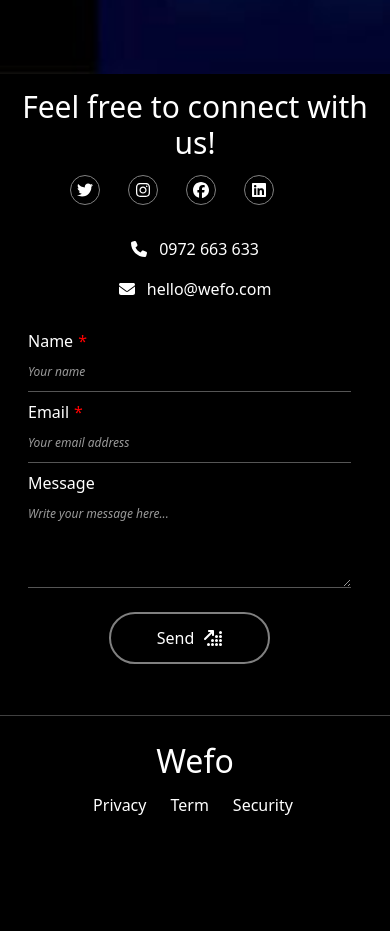
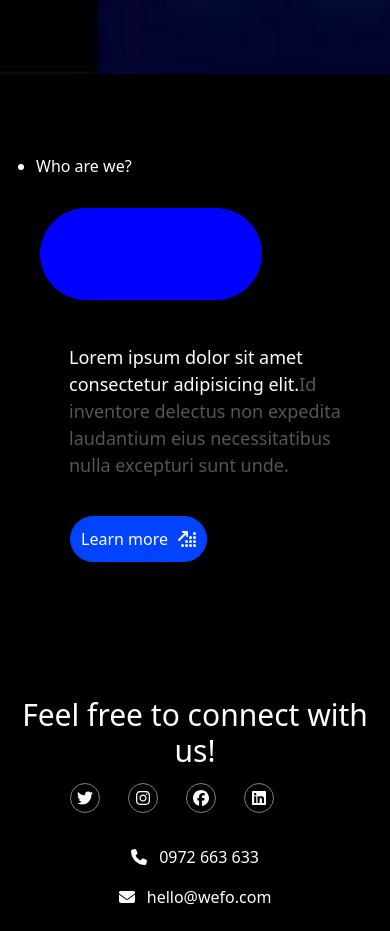
Before and after one commit to AleeshaRahimanNC/aleesha-rahiman-nc-frontend-project, a React (Create React App) app: page / in a window 390 px wide. Shown: the part 840-1771 px from the top of the page. Before the commit the page ends 1685 px from the top, so only its background shows below. Built offline with nearby package versions, Linux system fonts and the light colour scheme.

Commit message:
7th Commit: Add AboutUs component and update Footer styles and Home page

```diff
--- /dev/null
+++ b/src/Components/AboutUs/AboutUs.css
@@ -0,0 +1,148 @@
+.about-wrapper {
+  display: flex;
+  justify-content: space-between;
+  padding: 20px;
+  margin-bottom: 100px;
+  margin-top: 60px;
+}
+
+.about-left,
+.about-right {
+  width: 48%; /* Adjust width to control the size of each section */
+}
+
+.about-left ul {
+  margin-bottom: 20px; /* Space between ul and capsule */
+  margin-left: 40px;
+}
+
+.quest {
+  font-size: 20px;
+  margin-bottom: 10px;
+}
+
+.capsule {
+    width: 287px;
+    height: 102px;
+    background-color: blue;
+    border-radius: 50px;
+    margin-left: 56px;
+    margin-top: 30px;
+}
+
+.about-right {
+  display: flex;
+  flex-direction: column;
+  margin-top: 10px;
+}
+
+.desc {
+  font-size: 25px;
+  margin-bottom: 37px; /* Space between text and button */
+  margin-right: 40px;
+}
+
+.about-right .desc .desc-clr{
+    color: var(--brand-grey-2);
+}
+
+.about-right .d-flex{
+    margin-left: -12px;
+}
+
+.about-right .btn {
+  padding: 10px 20px; /* Adjust button padding */
+  display: flex; /* Flexbox to align icon */
+  align-items: center; /* Center icon vertically */
+  margin-left: 10px;
+  border-color: var(--brand-blue-2);
+  background-color: var(--brand-blue-2);
+}
+
+.about-right .btn:hover {
+  background-color: var(--brand-blue);
+}
+
+.about-right .box-out {
+  color: var(--brand-white);
+  padding: 12px 25px; /* Increased padding for button */
+  border-radius: 30px;
+  display: flex; /* Use flex to align icon and text */
+  align-items: center; /* Center align icon and text */
+}
+
+.box-out .svg-inline--fa {
+  margin-left: 10px;
+}
+
+/* Media Queries for Tablet and Mobile */
+
+
+/* Tablet View (Between 576px and 768px) */
+@media (min-width: 576px) and (max-width: 768px) {
+    .about-wrapper {
+      flex-direction: row; /* Stack containers */
+      align-items: center; /* Center content */
+    }
+
+    .about-left,
+    .about-right {
+      width: 100%; /* Full width for mobile view */
+      margin-bottom: 20px; /* Space between stacked sections */
+    }
+
+    .about-left ul{
+        margin-top: -15px;
+        margin-left: -10px;
+     }
+
+    .quest {
+      font-size: 18px; /* Slightly smaller font */
+    }
+
+    .capsule {
+        width: 74%;
+        margin: 37px auto;
+        margin-left: 19px;
+    }
+
+    .desc {
+      font-size: 20px; /* Slightly smaller font */
+    }
+
+    .about-right .btn {
+      width: 49%; /* Full width button */
+    }
+  }
+
+  /* mobile view */
+  @media (max-width: 576px) {
+    .quest {
+      font-size: 16px; /* Further reduce font size */
+    }
+
+    .about-left ul{
+       margin-left: -16px;
+    }
+
+    .desc {
+      font-size: 18px; /* Further reduce font size */
+      margin-top: 180px;
+      margin-left: -133px;
+      width: 178%;
+    }
+
+    .capsule {
+        height: 92px;
+        width: 222px;
+        margin-left: 20px;
+    }
+
+    .about-right .btn {
+      padding: 10px; /* Adjust button padding */
+    }
+
+    .about-right .d-flex{
+        margin-left: -142px;
+    }
+  }
--- /dev/null
+++ b/src/Components/AboutUs/AboutUs.jsx
@@ -0,0 +1,35 @@
+import React from 'react'
+import './AboutUs.css'
+import { FontAwesomeIcon } from '@fortawesome/react-fontawesome'
+import { faArrowUpRightDots } from '@fortawesome/free-solid-svg-icons'
+
+function AboutUs() {
+  return (
+    <>
+    <div className='about-wrapper'>
+        <div className='about-left'>
+            <ul>
+                <li className='quest'>
+                    Who are we?
+                </li>
+            </ul>
+            <div className='capsule'></div>
+        </div>
+        <div className='about-right'>
+            <p className='desc'>
+             Lorem ipsum dolor sit amet consectetur adipisicing elit.<span className='desc-clr'>Id inventore delectus non expedita laudantium eius necessitatibus nulla excepturi sunt unde.</span>
+            </p>
+            <form className="d-flex" role="search">
+            <button className="btn box-out" type="submit">
+              Learn more
+              <FontAwesomeIcon icon={faArrowUpRightDots} />
+            </button>
+          </form>
+        </div>
+
+    </div>
+    </>
+  )
+}
+
+export default AboutUs
--- a/src/Pages/Home/Home.jsx
+++ b/src/Pages/Home/Home.jsx
@@ -4,6 +4,7 @@ import Navbar from '../../Components/Navbar/Navbar'
 import Header from '../../Components/Header/Header'
 import Footer from '../../Components/Footer/Footer'
 import ContactForm from '../../Components/ContactForm/ContactForm'
+import AboutUs from '../../Components/AboutUs/AboutUs'
 
 
 
@@ -12,6 +13,7 @@ function Home() {
     <>
     <Navbar/>
     <Header/>
+    <AboutUs/>
     <ContactForm/>
     <Footer/>
     </>
```
Also changed, not shown: src/Components/Footer/Footer.css (indentation only).
